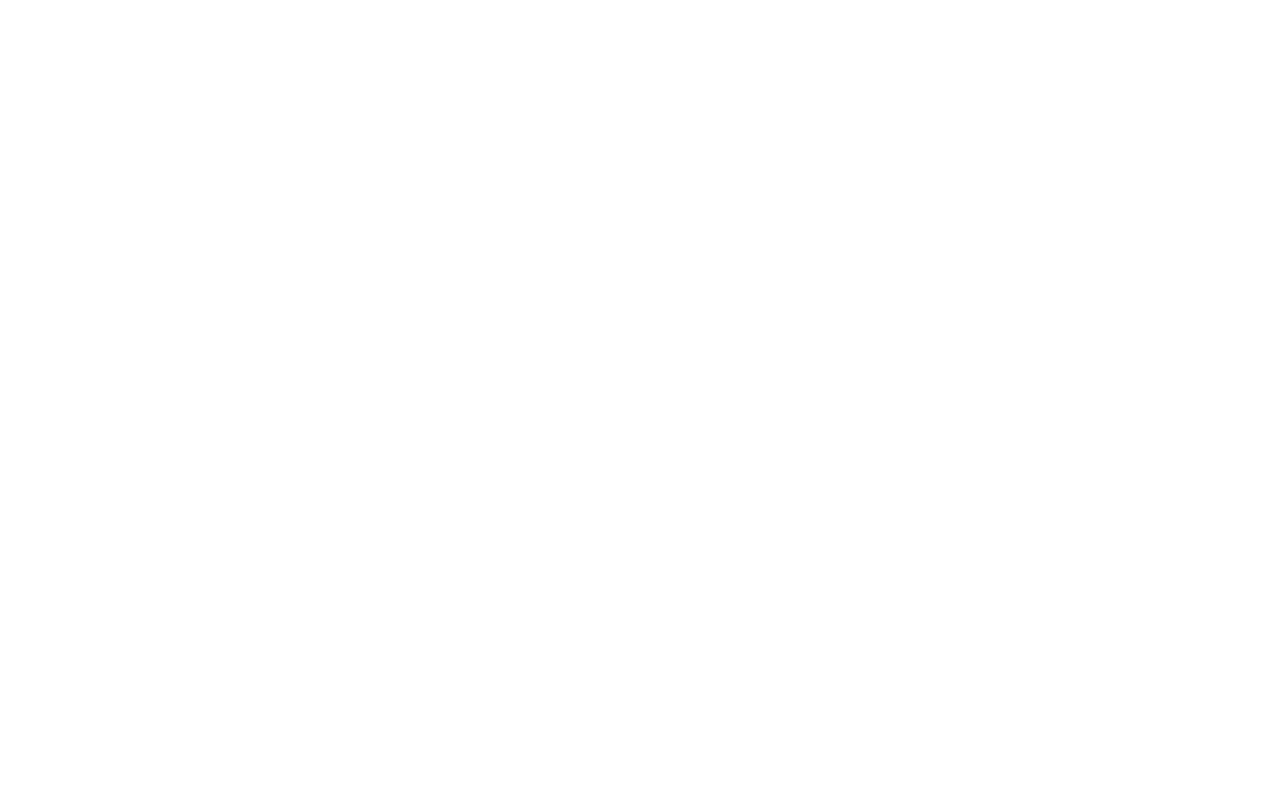
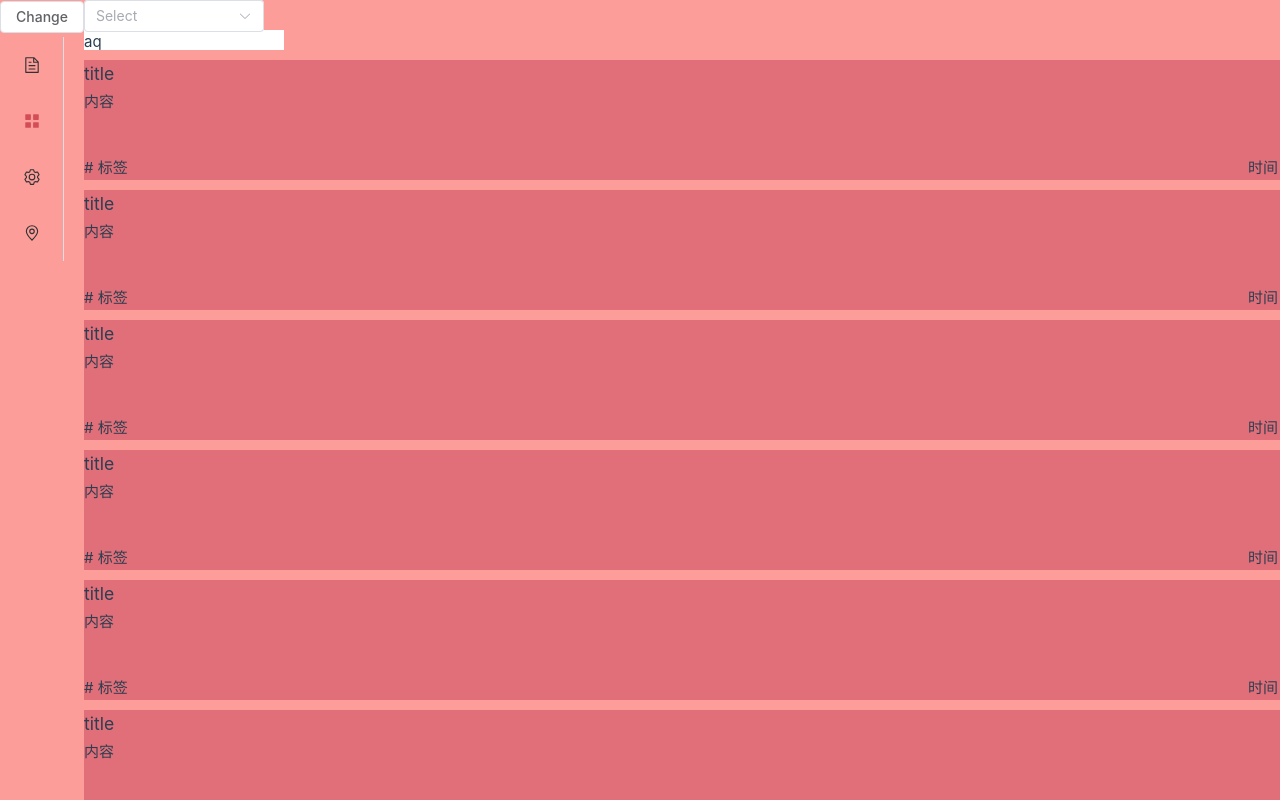
Before and after one commit to Magic462/blog-v1, a Vue app: page /pages/Algorithm/LeetCode in a window 1280 px wide. Before the commit this address had no page. Shown: the top 800 px of the page. Built offline with nearby package versions, Linux system fonts and the light colour scheme.

Commit message:
顶部搜索框滑动固定

```diff
--- a/src/App.vue
+++ b/src/App.vue
@@ -2,5 +2,8 @@
   <router-view></router-view>
 </template>
 <style>
-
+  body {
+    width: 100%;
+    height: 100%;
+  }
 </style>
--- a/src/components/HeaderPart.vue
+++ b/src/components/HeaderPart.vue
@@ -20,7 +20,7 @@
 </script>
 
 <template>
-  <el-carousel height="400px" motion-blur :autoplay="false">
+  <el-carousel height="400px" motion-blur :autoplay="true">
     <el-carousel-item v-for="item in PictureList" :key="item">
       <h3 text="2xl" justify="center">
         <img :src="item.url" alt="" />
--- a/src/router/index.js
+++ b/src/router/index.js
@@ -7,7 +7,7 @@
     {
       path:'/',
       component: ()=>import('@/views/LayoutPage.vue'),
-      // redirect:'/MainPart',
+      redirect:'/MainPart',
       children:[
         {
           path:'/AboutMyself',
@@ -20,6 +20,10 @@
         {
           path:'/pages/notes/StudyNotes',
           component: ()=>import('@/views/pages/notes/StudyNotes.vue')
+        },
+        {
+          path:'/pages/Algorithm/LeetCode',
+          component: ()=>import('@/views//pages/Algorithm/LeetCode.vue')
         },
         {
           path:'/MainPart',
--- a/src/views/AboutMyself.vue
+++ b/src/views/AboutMyself.vue
@@ -1,10 +1,45 @@
-<script>
+<script lang="ts" setup>
+import { ref } from 'vue'
+const value = ref(new Date())
 </script>
 
 <template>
-<el-button type="primary">Primary</el-button>
+    <div class="touxiang">
+        <div class="avatar">
+            <img url="https://plus.unsplash.com/premium_photo-1720794774002-53c5bb1b18ec?w=500&auto=format&fit=crop&q=60&ixlib=rb-4.0.3&ixid=M3wxMjA3fDB8MHxwaG90by1yZWxhdGVkfDE2fHx8ZW58MHx8fHx8">
+        </div>
+        <el-calendar v-model="value" />
+    </div>
+
+
 <router-view></router-view>
 </template>
 
 <style scoped>
+.touxiang {
+    width: 80%;
+    height: 200px;
+    margin:0 auto;
+    background-color: antiquewhite;
+    position: relative;
+}
+.avatar {
+    width: 50px;
+    height: 50px;
+    border-radius: 50%;
+}
+/* .main {
+    height: 100%;
+    position: relative;
+} */
+:deep(.el-calendar) {
+    width: 300px;
+    height: 300px;
+    position: absolute;
+    top:20px;
+    right:20px;
+}
+:deep(.el-calendar) tr {
+    height: 50px;
+}
 </style>
--- a/src/views/LayoutPage.vue
+++ b/src/views/LayoutPage.vue
@@ -47,13 +47,13 @@
                   </template>
                   <el-menu-item-group>
                     <template #title><span>算法</span></template>
-                    <el-menu-item index="1-1">LeetCode题解</el-menu-item>
+                    <el-menu-item index="/pages/Algorithm/LeetCode">LeetCode题解</el-menu-item>
                     <el-menu-item index="1-2">做题心得</el-menu-item>
                   </el-menu-item-group>
                   <el-menu-item-group title="Notes">
-                    <el-menu-item index="1-3">about项目</el-menu-item>
+                    <el-menu-item index="/pages/notes/StudyNotes">about项目</el-menu-item>
                   </el-menu-item-group>
-                  <el-sub-menu index="1-4">
+                  <el-sub-menu index="/pages/notes/StudyNotes">
                     <template #title><span>web学习路线</span></template>
                     <el-menu-item index="1-4-1">js</el-menu-item>
                   </el-sub-menu>
@@ -83,20 +83,6 @@
         <el-footer><FooterPart></FooterPart></el-footer>
       </el-container>
   </template>
-<!-- <template>
-  <el-container class="common-layout">
-        <el-container>
-            <el-aside><AsidePart></AsidePart></el-aside>
-        <el-container>
-          <el-header><HeaderPart></HeaderPart></el-header>
-          <el-main><MainPages></MainPages></el-main>
-        </el-container>
-        </el-container>
-        <el-footer><FooterPart></FooterPart></el-footer>
-      </el-container>
-    <router-view></router-view>
-  </template> -->
-
 
 <style scoped>
 
--- /dev/null
+++ b/src/views/pages/Algorithm/LeetCode.vue
@@ -0,0 +1,84 @@
+<script lang="ts" setup>
+import { ref,onMounted, onUnmounted} from 'vue'
+
+const value1 = ref([])
+const options = [
+  {
+    value: 'Option1',
+    label: 'Option1',
+  },
+  {
+    value: 'Option2',
+    label: 'Option2',
+  },
+  {
+    value: 'Option3',
+    label: 'Option3',
+  },
+  {
+    value: 'Option4',
+    label: 'Option4',
+  },
+  {
+    value: 'Option5',
+    label: 'Option5',
+  },
+]
+// 使用 ref 创建一个响应式引用
+const isFixed = ref(true);
+const handleScroll=()=>{
+  // 获取滚动条位置
+  const scrollTop = document.documentElement.scrollTop
+  console.log(scrollTop);
+  isFixed.value=scrollTop<=200;
+}
+onMounted(()=>{
+  window.addEventListener('scroll',handleScroll);
+})
+// 组件卸载时移除事件监听器
+onUnmounted(() => {
+  window.removeEventListener('scroll', handleScroll);
+});
+</script>
+
+<template>
+  <div class="selete">
+    <el-select
+      v-model="value1"
+      multiple
+      placeholder="Select"
+      style="width: 180px;"
+      v-show="isFixed"
+      class="fixed-header"
+    >
+    <el-option
+      v-for="item in options"
+      :key="item.value"
+      :label="item.label"
+      :value="item.value"
+    />
+</el-select>
+  </div>
+<div class="aq">aq</div>
+<MainPages></MainPages>
+<MainPages></MainPages>
+<MainPages></MainPages>
+<MainPages></MainPages>
+<MainPages></MainPages>
+</template>
+
+<style scoped>
+.selete {
+    width: 100%;
+    /* height: 700px; */
+    position: fixed;
+    top:0;
+    z-index:10;
+}
+.aq {
+  width: 200px;
+  height: 20px;
+  background-color: #fff;
+  margin-top:30px;
+}
+</style>
--- a/vite.config.js
+++ b/vite.config.js
@@ -8,6 +8,7 @@
 
 // https://vitejs.dev/config/
 export default defineConfig({
+  // base:'/@view/',
   plugins: [
     AutoImport({
       resolvers: [ElementPlusResolver()],
```
